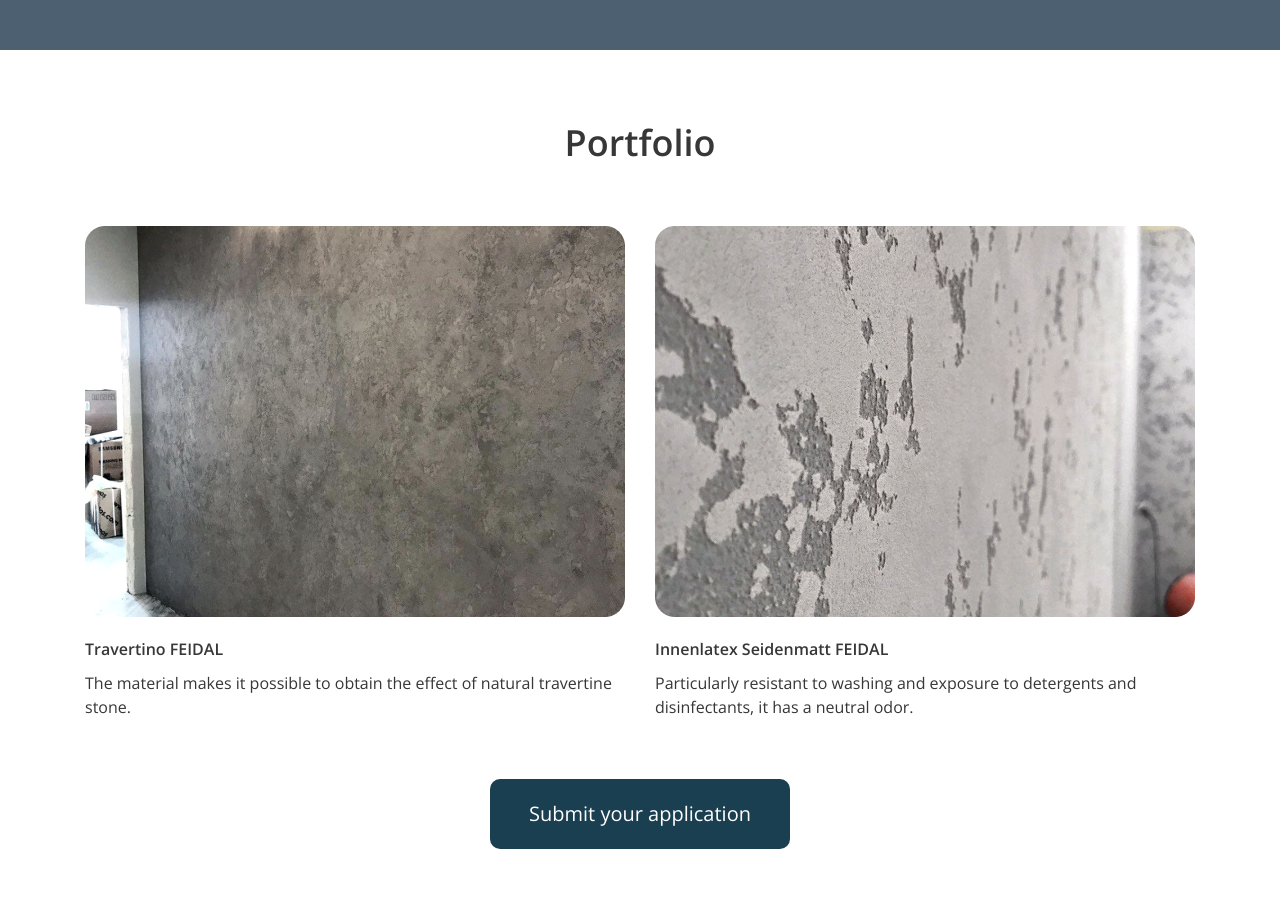
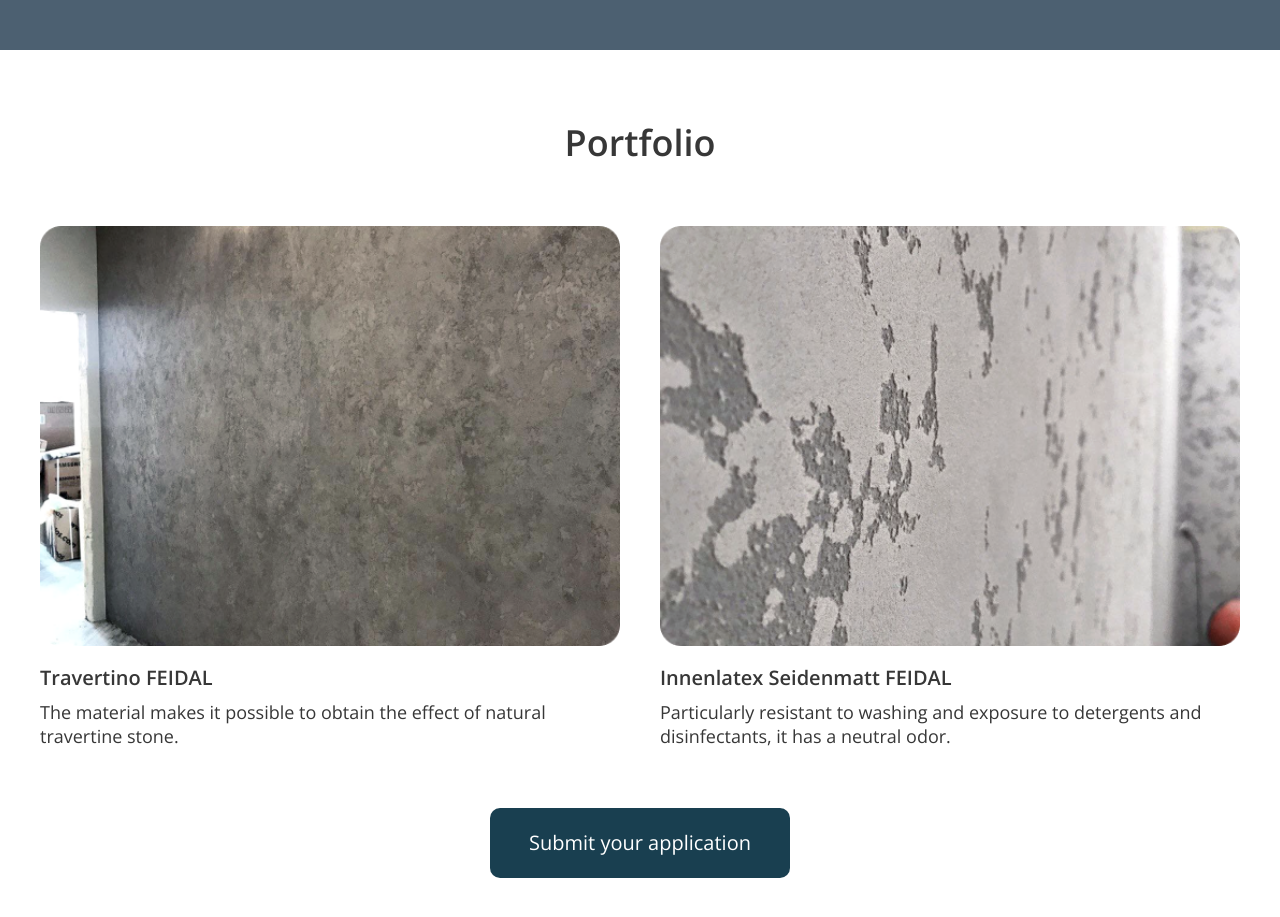
Before and after one commit to klekwedge/decor-color-expert, a plain HTML site: page decor color expert/index.html in a window 1280 px wide. Shown: the part 1880-2797 px from the top of the page. Drawn offline with nearby package versions, Linux system fonts and the light colour scheme.

Commit message:
fix: change layout for portfolio section

```diff
--- a/decor color expert/index.html
+++ b/decor color expert/index.html
@@ -130,7 +130,7 @@
         <section class="page__home home">
           <div class="home__container _container">
             <div class="home__body">
-              <h1 class="home__title ">
+              <h1 class="home__title">
                 Application of premium decorative plasters in a modern style
               </h1>
               <div class="home__discount discount">
@@ -146,7 +146,6 @@
               <a href="#" class="home__button _button">Order a project</a>
             </div>
           </div>
-
         </section>
 
         <section class="page__about-us about-us">
@@ -243,34 +242,34 @@
         <section class="page__portfolio portfolio">
           <div class="portfolio__container _container">
             <h2 id="portfolio" class="portfolio__title _title">Portfolio</h2>
-            <div class="portfolio__body">
-              <div class="portfolio__column">
-                <div class="portfolio__item item-portfolio">
-                  <div class="item-portfolio__image">
-                    <img src="assets/img/portfolio-1.png" alt="Image example" />
-                  </div>
-                  <div class="item-portfolio__title">Travertino FEIDAL</div>
-                  <div class="item-portfolio__text">
-                    The material makes it possible to obtain the effect of
-                    natural travertine stone.
-                  </div>
-                </div>
-              </div>
-              <div class="portfolio__column">
-                <div class="portfolio__item item-portfolio">
-                  <div class="item-portfolio__image">
-                    <img src="assets/img/portfolio-2.png" alt="Image example" />
-                  </div>
-                  <div class="item-portfolio__title">
-                    Innenlatex Seidenmatt FEIDAL
-                  </div>
-                  <div class="item-portfolio__text">
-                    Particularly resistant to washing and exposure to detergents
-                    and disinfectants, it has a neutral odor.
-                  </div>
-                </div>
-              </div>
-            </div>
+            <ul class="portfolio__list">
+              <li class="portfolio__item item-portfolio">
+                <img
+                  class="item-portfolio__image"
+                  src="assets/img/portfolio-1.png"
+                  alt="Image example"
+                />
+                <h3 class="item-portfolio__title">Travertino FEIDAL</h3>
+                <p class="item-portfolio__text">
+                  The material makes it possible to obtain the effect of natural
+                  travertine stone.
+                </p>
+              </li>
+              <li class="portfolio__item item-portfolio">
+                <img
+                  class="item-portfolio__image"
+                  src="assets/img/portfolio-2.png"
+                  alt="Image example"
+                />
+                <h3 class="item-portfolio__title">
+                  Innenlatex Seidenmatt FEIDAL
+                </h3>
+                <p class="item-portfolio__text">
+                  Particularly resistant to washing and exposure to detergents
+                  and disinfectants, it has a neutral odor.
+                </p>
+              </li>
+            </ul>
             <a class="portfolio__button _button" href=""
               >Submit your application</a
             >
--- a/decor color expert/styles/style.scss
+++ b/decor color expert/styles/style.scss
@@ -51,7 +51,7 @@ body {
 ._container {
   max-width: 1200px;
   margin: 0 auto;
-  padding: 0 15px;
+  padding: 0 10px;
   box-sizing: content-box;
 }
 
@@ -288,36 +288,40 @@ body {
   margin-bottom: 70px;
 }
 
-.portfolio__body {
+.portfolio{
+  &__list {
     display: flex;
     margin-bottom: 60px;
-  gap: 40px 30px;
+    gap: 40px 40px;
     justify-content: center;
     flex-wrap: wrap;
   }
-.portfolio__column {
-  flex: 0 1 50%;
-  max-width: 540px;
+
+  &__item {
+    flex: 1 1 45%;
+    line-height: 150%;
+    color: #373737;
+    min-width: 300px;
+    @media (max-width:799px){
+      flex: 1 1 100%;
     }
-.portfolio__item {
   }
-.item-portfolio {
 }
+
 .item-portfolio__image {
   margin-bottom: 20px;
+  width: 100%;
+  //object-fit: contain;
 }
+
 .item-portfolio__title {
   margin-bottom: 10px;
   font-weight: 600;
-  font-size: 16px;
-  line-height: 150%;
-  color: #373737;
+  font-size: 20px;
+
 }
 .item-portfolio__text {
-  font-weight: 300;
-  font-size: 16px;
-  line-height: 150%;
-  color: #373737;
+  font-size: 18px;
 }
 
 .portfolio__button {
```
Also changed, not shown: decor color expert/styles/style.css, 1 other file. Lines whose indentation alone changed are shown as unchanged.
